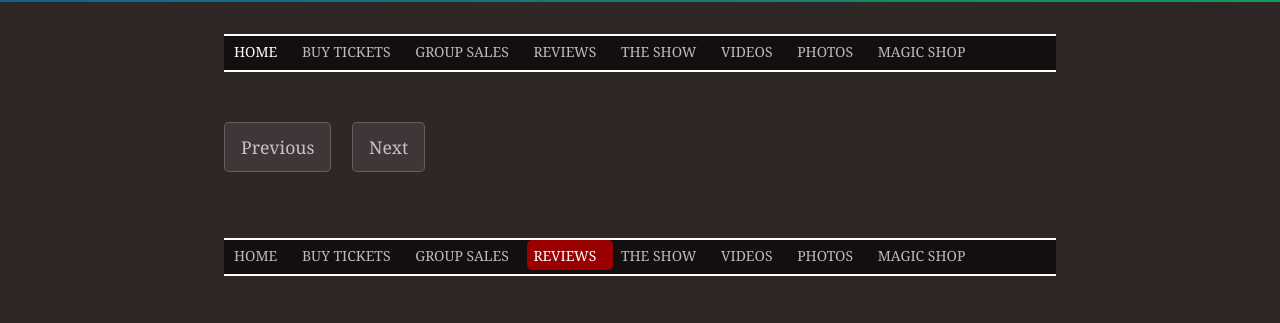
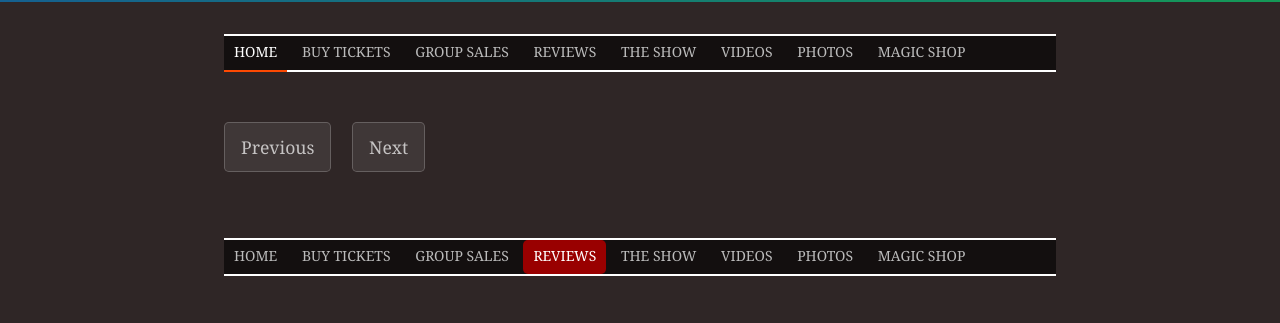
Before and after one commit to thorst/jquery-magicline, a plain HTML site: page index.html in a window 1280 px wide. Shown: the part 351-674 px from the top of the page. Drawn offline with nearby package versions, Linux system fonts and the light colour scheme.

Commit message:
Update index.html

```diff
--- a/index.html
+++ b/index.html
@@ -8,7 +8,7 @@
     <link href='https://fonts.googleapis.com/css?family=Open+Sans:400,700' rel='stylesheet' type='text/css'>
     <link rel="stylesheet" type="text/css" href="stylesheets/stylesheet.css" media="screen">
     <link rel="stylesheet" type="text/css" href="stylesheets/github-light.css" media="screen">
-
+    <script src="//code.jquery.com/jquery-1.11.3.min.js"></script>
     <style>
       /*
 	 CSS-Tricks Example - MagicLine Demo
```
